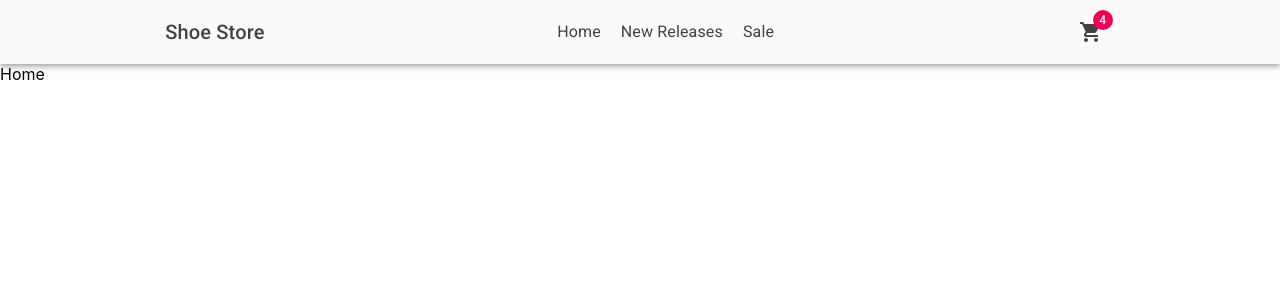
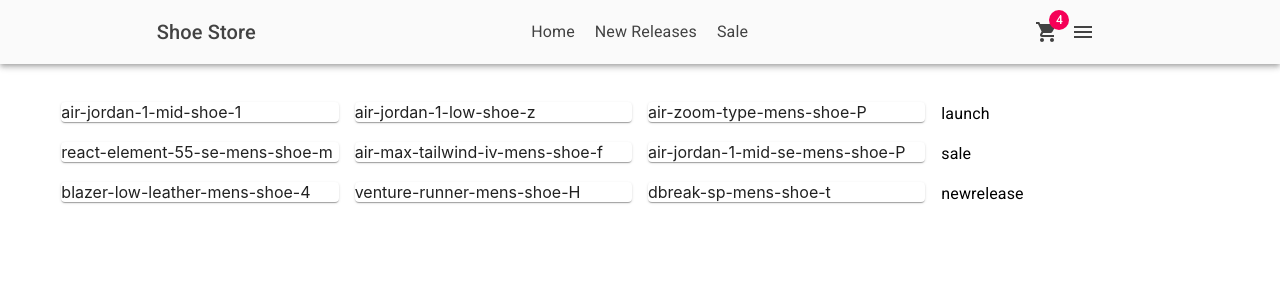
Before and after one commit to maaznadeem246/shoe-store-app, a React (Create React App) app: page / in a window 1280 px wide. Shown: the top 300 px of the page. Built offline with nearby package versions, Linux system fonts and the light colour scheme.

Commit message:
some css and cards in home page

```diff
--- a/src/App.js
+++ b/src/App.js
@@ -3,7 +3,7 @@
 
 import { BrowserRouter as Router, Routes, Route } from 'react-router-dom';
 import Header from './components/header';
-
+import Home from "./components/home"
 
 
 
@@ -13,8 +13,9 @@
       <Router>
         <Header />
         <Routes>
-          <Route path="/" element={<div>Home</div>} />
+          <Route path="/" element={<Home />} />
           <Route path="/newreleases" element={<div>New Releases</div>} />
+          <Route path="/launch" element={<div>Launch</div>} />
           <Route path="/sale" element={<div>Sale</div>} />
         </Routes>
       </Router>
--- a/src/components/header.js
+++ b/src/components/header.js
@@ -106,10 +106,15 @@
       width: '20ch',
     },
   },
+  sectionCartHam:{
+    display:'flex',
+  },
   sectionDesktop: {
-    display: 'none',
+    // display: 'none',
+    display: 'flex',
+
     [theme.breakpoints.up('sm')]: {
-      display: 'flex',
+
     },
   },
   sectionMobile: {
@@ -207,14 +212,6 @@
     <div className={classes.grow}>
       <AppBar className={classes.header} position="static">
         <Toolbar className={classes.headerToolbar}>
-          {/* <IconButton
-            edge="start"
-            className={classes.menuButton}
-            color="inherit"
-            aria-label="open drawer"
-          >
-            <MenuIcon />
-          </IconButton> */}
           <Typography className={classes.title} variant="h6" noWrap>
             Shoe Store
           </Typography>
@@ -250,7 +247,7 @@
               inputProps={{ 'aria-label': 'search' }}
             />
           </div> */}
-
+          <div className={classes.sectionCartHam}>
           <div className={classes.sectionDesktop}>
             <IconButton aria-label="show 4 new mails" color="inherit">
               <Badge badgeContent={4} color="secondary">
@@ -273,7 +270,18 @@
               <AccountCircle />
             </IconButton> */}
           </div>
-          <div className={classes.sectionMobile}>
+          <div>
+              <IconButton
+                edge="start"
+                className={classes.menuButton}
+                color="inherit"
+                aria-label="open drawer"
+              >
+                <MenuIcon />
+              </IconButton>
+          </div>
+          </div>
+          {/* <div className={classes.sectionMobile}>
             <IconButton
               aria-label="show more"
               aria-controls={mobileMenuId}
@@ -283,7 +291,7 @@
             >
               <MoreIcon />
             </IconButton>
-          </div>
+          </div> */}
         </Toolbar>
       </AppBar>
       {renderMobileMenu}
--- /dev/null
+++ b/src/components/home.js
@@ -0,0 +1,120 @@
+import React from "react";
+import { Card, CardContent, Grid, Typography  }from '@material-ui/core/'
+import { makeStyles, createMuiTheme, fade } from '@material-ui/core/styles';
+
+const data ={
+    launch:{
+        'air-jordan-1-mid-shoe-1':{
+            name:'Air Jordan 1 Mid',
+            price:'115',
+            imgAdd:'https://static.nike.com/a/images/t_PDP_864_v1/f_auto,b_rgb:f5f5f5/i1-d2f41ddc-a08e-443a-8eb0-6960ebb4a408/air-jordan-1-mid-shoe-1zMCFJ.jpg'
+        },
+        'air-jordan-1-low-shoe-z':{
+            name: 'Air Jordan 1 Low',
+            price:'90',
+            imgAdd:'https://static.nike.com/a/images/t_PDP_864_v1/f_auto,b_rgb:f5f5f5/i1-483c83ff-0235-4aec-80b3-d30fdc942585/air-jordan-1-low-shoe-z3Tl2VeJ.jpg'
+        },
+        'air-zoom-type-mens-shoe-P':{
+            name:'Nike Air Zoom-Type',
+            price:'150',
+            imgAdd:'https://static.nike.com/a/images/t_PDP_864_v1/f_auto,b_rgb:f5f5f5/5c1e3a90-b2b7-479c-b567-3b50903cf9da/air-zoom-type-mens-shoe-PZR40V.jpg'
+        }
+    },
+    sale:{
+        'react-element-55-se-mens-shoe-m':{
+            name:'Nike React Element 55 SE',
+            price:'130',
+            imgAdd:'https://static.nike.com/a/images/t_PDP_864_v1/f_auto,b_rgb:f5f5f5/a32226fe-8da6-4680-8cf7-f5ccc43057fb/react-element-55-se-mens-shoe-mZPF15.jpg'
+        },
+        'air-max-tailwind-iv-mens-shoe-f':{
+            name:'Nike Air Max Tailwind IV',
+            price:'160',
+            imgAdd:'https://static.nike.com/a/images/t_PDP_864_v1/f_auto,b_rgb:f5f5f5/u4piau4adixpf8ux4iqv/air-max-tailwind-iv-mens-shoe-fF5q8X.jpg'
+        },
+        'air-jordan-1-mid-se-mens-shoe-P':{
+            name:'Air Jordan 1 Mid SE',
+            price:'125',
+            imgAdd:'https://static.nike.com/a/images/t_PDP_864_v1/f_auto,b_rgb:f5f5f5/8db79801-e5a8-4e8b-ba12-fe47d756f3f8/air-jordan-1-mid-se-mens-shoe-P7bjRV.jpg'
+        }
+    },
+    newrelease:{
+        'blazer-low-leather-mens-shoe-4':{
+            name:'Nike Blazer Low Leather',
+            price:'75',
+            imgAdd:'https://static.nike.com/a/images/t_PDP_864_v1/f_auto,b_rgb:f5f5f5/5369b128-1616-4086-8322-af84f96cf69f/blazer-low-leather-mens-shoe-4KCkNr.jpg'
+        },
+        'venture-runner-mens-shoe-H':{
+            name:'Nike Venture Runner',
+            price:'70',
+            imgAdd:'https://static.nike.com/a/images/t_PDP_864_v1/f_auto,b_rgb:f5f5f5/30e7219a-1965-42d0-a8fb-17cb377dcfd6/venture-runner-mens-shoe-HHcvdw.jpg'
+        },
+        'dbreak-sp-mens-shoe-t':{
+            name:'Nike DBreak SP',
+            price:'110',
+            imgAdd:'https://static.nike.com/a/images/t_PDP_864_v1/f_auto,b_rgb:f5f5f5/df22108f-69d0-4c73-955d-ae704bd5f489/dbreak-sp-mens-shoe-tH1C69.jpg',
+        }
+    }
+
+
+}
+
+const useStyles = makeStyles((theme) => ({
+    root: {
+        flexGrow: 1,
+        paddingTop: 30,
+        paddingBottom: 30,
+
+    },
+    paper: {
+        padding: theme.spacing(2),
+        textAlign: 'center',
+        color: theme.palette.text.secondary,
+    },
+    cardMainlinks:{
+
+    },
+    cardContainer:{
+        margin:'auto'
+    }
+}));
+
+
+const HomeCards = ({details, title ,classes}) => {
+    const keys = Object.keys(details)
+    const values = Object.values(details)
+    return (
+        <Grid container justify="center" className={classes.cardContainer} xs={11}  spacing={2} >
+
+            { keys.map((v,i)=>(
+                <Grid xs={12} md={3} lg={3} item >
+                    <Card>
+                        { v}
+                    </Card>
+                </Grid>
+            ))}
+            <Grid item xs={12} md={3} lg={3} >
+                <Typography className={classes.cardMainlinks}> {title} </Typography>
+            </Grid>
+        </Grid>
+
+    )
+}
+
+export default function Home(){
+
+    const classes = useStyles()
+    const keys = Object.keys(data)
+    const values = Object.values(data)
+    return (
+        <div className={classes.root}>
+
+                 {
+                    keys.map((v,i)=>(
+
+                            <HomeCards details={values[i]} classes={classes} title={v}  />
+
+                    ))
+                }
+            </div>
+    )
+}
```
